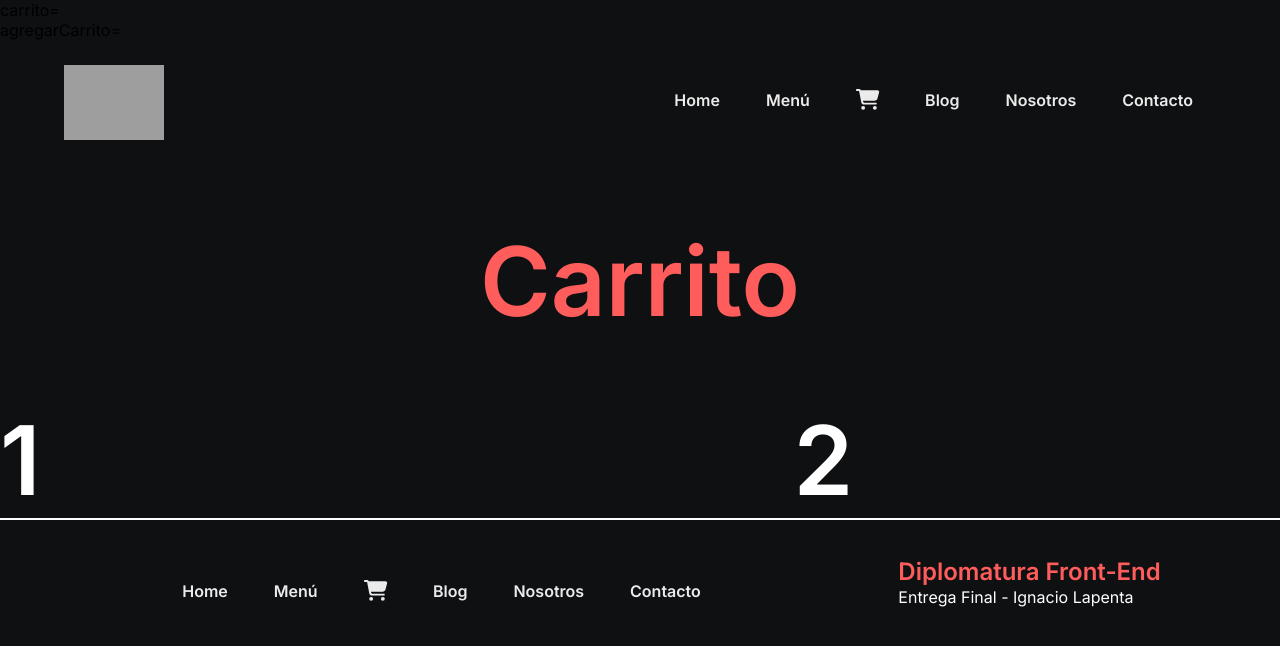
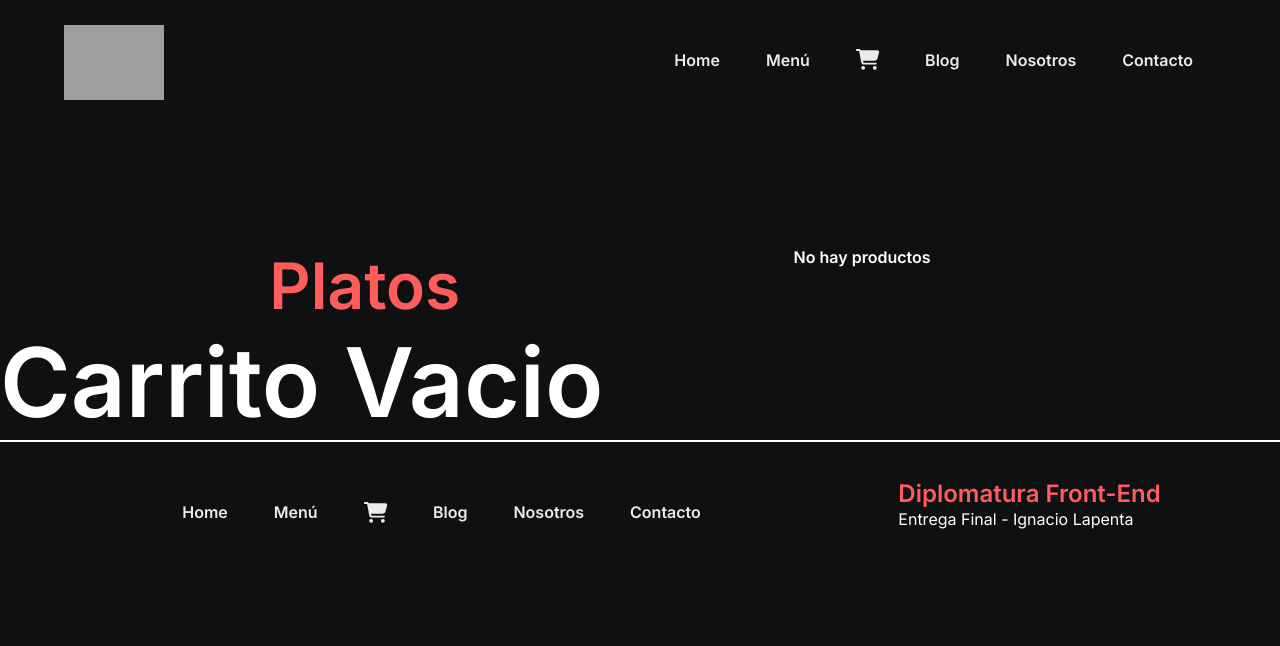
Before and after one commit to Lapenta07/lacantina, a Next.js app: page /carrito in a window 1280 px wide. Shown: the top 646 px of the page. Built offline with nearby package versions, Linux system fonts and the light colour scheme; grey boxes are pictures that could not be loaded; a web font is replaced by a local one.

Commit message:
elcarritoooo

```diff
--- a/src/app/carrito/page.js
+++ b/src/app/carrito/page.js
@@ -1,9 +1,12 @@
+'use client'
 import Tienda from "../components/tienda/Tienda";
 
 
 export default function ccompra (){
 
 
+
+
     return(
         <h1><Tienda/></h1>
     )
--- /dev/null
+++ b/src/app/components/CarritoContext.js
@@ -0,0 +1,46 @@
+'use client'
+import { createContext, useState, useContext, useEffect } from "react";
+
+const CarritoContext = createContext();
+
+export function CarritoProvider({ children }) {
+  const [carrito, setCarrito] = useState([]);
+
+  useEffect(() => {
+    const carritoLS = JSON.parse(localStorage.getItem("carrito")) || [];
+    setCarrito(carritoLS);
+  }, []);
+
+  useEffect(() => {
+    localStorage.setItem("carrito", JSON.stringify(carrito));
+  }, [carrito]);
+
+  const agregarCarrito = (platoSeleccionado) => {
+    const itemExists = carrito.some((articulo) => articulo.id === platoSeleccionado.id);
+
+    if (itemExists) {
+      const carritoActualizado = carrito.map((articulo) =>
+        articulo.id === platoSeleccionado.id ? platoSeleccionado : articulo
+      );
+      setCarrito(carritoActualizado);
+    } else {
+      setCarrito([...carrito, platoSeleccionado]);
+    }
+
+    console.log("Plato agregado al carrito:", platoSeleccionado);
+  };
+
+  return (
+    <CarritoContext.Provider value={{ carrito, agregarCarrito }}>
+      {children}
+    </CarritoContext.Provider>
+  );
+}
+
+export function useCarrito() {
+  const context = useContext(CarritoContext);
+  if (!context) {
+    throw new Error("useCarrito debe ser utilizado dentro de CarritoProvider");
+  }
+  return context;
+}
--- a/src/app/components/Header/Header.js
+++ b/src/app/components/Header/Header.js
@@ -4,8 +4,9 @@ import Link from 'next/link'
 import { FontAwesomeIcon } from "@fortawesome/react-fontawesome";
 import { faCartShopping } from "@fortawesome/free-solid-svg-icons";
 
+export default function BarraNavegacion() {
 
-export default function BarraNavegacion() {
+
 return (
 <header>
     <div className="logo"><Link href='/'>
--- a/src/app/components/tienda/Tienda.js
+++ b/src/app/components/tienda/Tienda.js
@@ -1,14 +1,54 @@
+'use client'
 import './tienda.css'
+import { useCarrito } from '../CarritoContext';
+import { useEffect, useState } from 'react';
 
-export default function Tienda(){
-    return(
-        <main className="principal">
-            <h1 className="heading">Carrito</h1>
+export default function Tienda() {
+const { carrito, agregarCarrito } = useCarrito();
+console.log(carrito);
 
-            <section className="agregados">
-                <div>1</div>
-                <div>2</div>
-            </section>
-        </main>
-    )
+const [total, setTotal] = useState(0)
+
+useEffect(()=>{
+    const calculoTotal = carrito.reduce((total, producto)=> total + (producto.cantidad * producto.Precio), 0)
+
+    setTotal(calculoTotal);
+}, [carrito])
+
+return (
+    <main className="principal">
+    <h1 className="heading"></h1>
+
+    <section className="agregados">
+        <div className='izquierda'>
+        <h2>Platos</h2>
+        {carrito.length === 0 ? 'Carrito Vacio' : (
+            carrito.map(producto => (
+            <div key={producto.id} className='prod1'>
+                <div className='prodimg'>
+                <img src={`http://127.0.0.1:1337${producto.imagen}`} alt={`Imagen de ${producto.Nombre}`} />
+                </div>
+                <div className="prodinfo">
+                <p>Plato: {producto.Nombre}</p>
+                <p>Precio: ${producto.Precio}</p>
+                <p>Cantidad: {producto.cantidad}</p>
+                <p>Subtotal: $<span>{producto.Precio * producto.cantidad}</span></p>
+                </div>
+            </div>
+            ))
+        )}
+        </div>
+        <div className='derecha'>
+
+        {total > 0 ? (
+            <div className='resumen'>
+                <h3>Resumen del pedido</h3>
+                <p>Total a pagar: ${total}</p>
+            </div>
+        ) : <p>No hay productos</p>}
+
+        </div>
+    </section>
+    </main>
+)
 }
--- a/src/app/components/tienda/tienda.css
+++ b/src/app/components/tienda/tienda.css
@@ -16,3 +16,72 @@
         grid-template-columns: 3fr 2fr;
     }
 }
+
+.principal .agregados .izquierda{
+    gap: 2rem;
+}
+
+.principal .agregados .izquierda h2{
+    text-align: center;
+    color: var(--salmon);
+}
+
+.principal .agregados .izquierda .prod1{
+    display: flex;
+    flex-wrap: wrap;
+    border: 1px solid white;
+    border-radius: 20px;
+    gap: 2rem;
+    margin: 2rem auto;
+    width: 65%;
+}
+
+.principal .agregados .izquierda .prodimg{
+    width: 290px;
+    height: 170px;
+    border-radius: 20px;
+    overflow: hidden;
+
+}
+
+.principal .agregados .izquierda .prodimg img{
+    width: 100%;
+    height: 100%;
+    border-radius: 20px;
+    object-fit: fill;
+}
+
+.prodinfo{
+    display: flex;
+    flex-direction: column;
+    margin: auto 0px;
+    align-content: center;
+}
+
+.prodinfo p{
+    font-size: 1.3rem;
+    margin: 8px;
+    font-weight: normal;
+}
+
+
+
+.principal .derecha .resumen{
+    display: flex;
+    flex-direction: column;
+    justify-content: space-around;
+    border: 1px solid grey;
+    border-radius: 20px;
+    background: grey;
+    width: 60%;
+    margin: 2rem auto;
+    padding: 1rem 2rem;
+}
+
+.principal .derecha .resumen h3{
+    margin-bottom: 2rem;
+}
+
+.principal .derecha .resumen p{
+    font-size: 1.5rem;
+}
--- a/src/app/layout.js
+++ b/src/app/layout.js
@@ -1,9 +1,11 @@
 'use client'
 import { useState, useEffect } from 'react'
+import { CarritoProvider } from './components/CarritoContext'
 import './globals.css'
 import Header from '../app/components/Header/Header'
 import Footer from '../app/components/Footer/Footer'
 import { Inter } from 'next/font/google'
+
 
 const inter = Inter({ subsets: ['latin'] })
 
@@ -28,11 +30,11 @@ export default function RootLayout({ children }) {
   return (
     <html lang="en">
       <body className={inter.className}>
-         <div>carrito={carrito}</div>
-         <div>agregarCarrito={agregarCarrito}</div>
+        <CarritoProvider>
         <Header/>
           {children}
         <Footer/>
+        </CarritoProvider>
 
       </body>
     </html>
```
Also changed, not shown: src/app/components/MenuProps.js (+2 -7 lines), src/app/menu/page.js (+3 -9 lines), text.txt.
